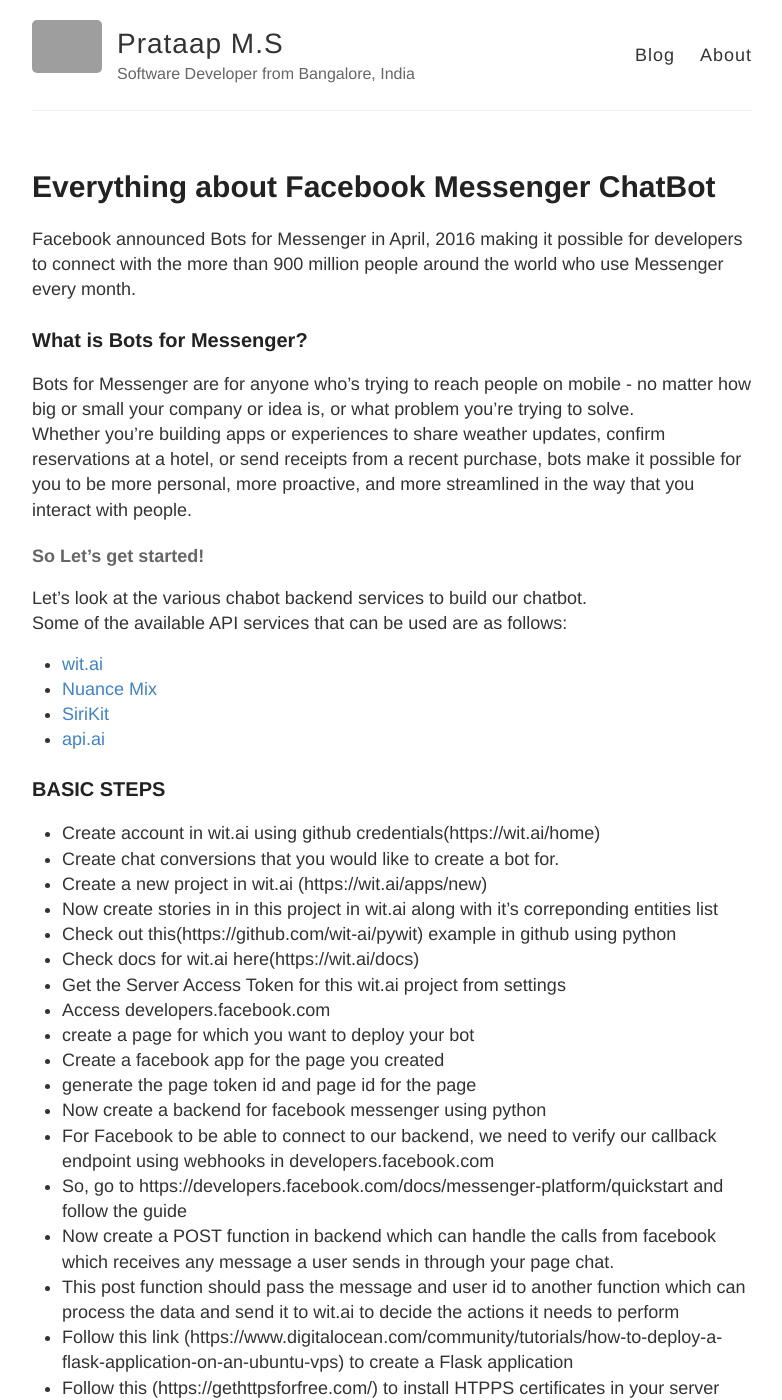
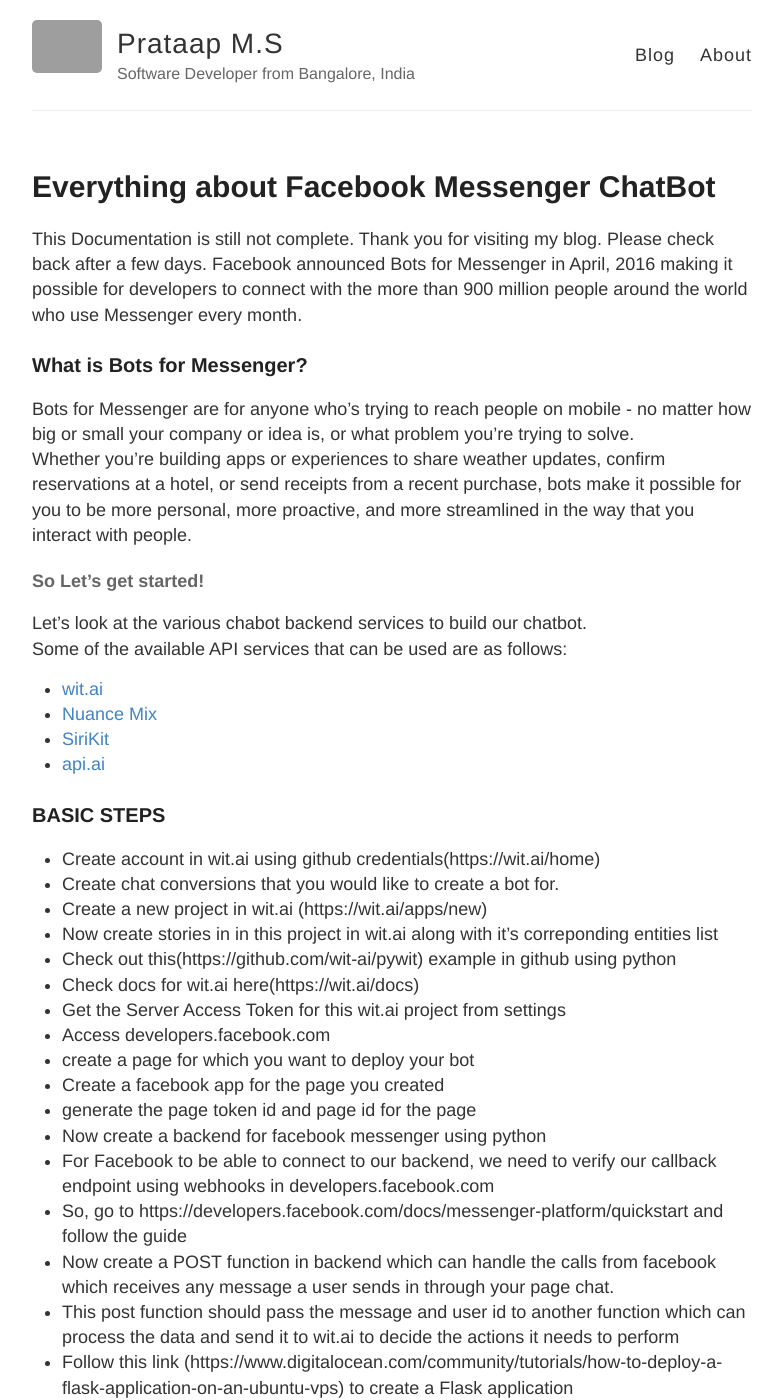
Before and after one commit to prataap/prataap.github.io, a Jekyll site: the page built from _posts/2016-9-22-facebook-chatbot-doc.md, in a window 1280 px wide and 1400 px high. Shown: the whole window, without its empty margins (248-1030 px from the left). Built offline with Jekyll 4.4.1, drawn with Linux system fonts in a browser that asks for light colours; some of the changed text lies outside the part shown; grey boxes are pictures that could not be loaded.

Commit message:
added update

```diff
--- a/_posts/2016-9-22-facebook-chatbot-doc.md
+++ b/_posts/2016-9-22-facebook-chatbot-doc.md
@@ -4,6 +4,7 @@
 published: true
 ---
 
+This Documentation is still not complete. Thank you for visiting my blog. Please check back after a few days.
 Facebook announced Bots for Messenger in April, 2016 making it possible for developers to connect with the more than 900 million people around the world who use Messenger every month.
 
 
```
Also changed, not shown: other parts of _posts/2016-9-22-facebook-chatbot-doc.md (+0 -10 lines).
